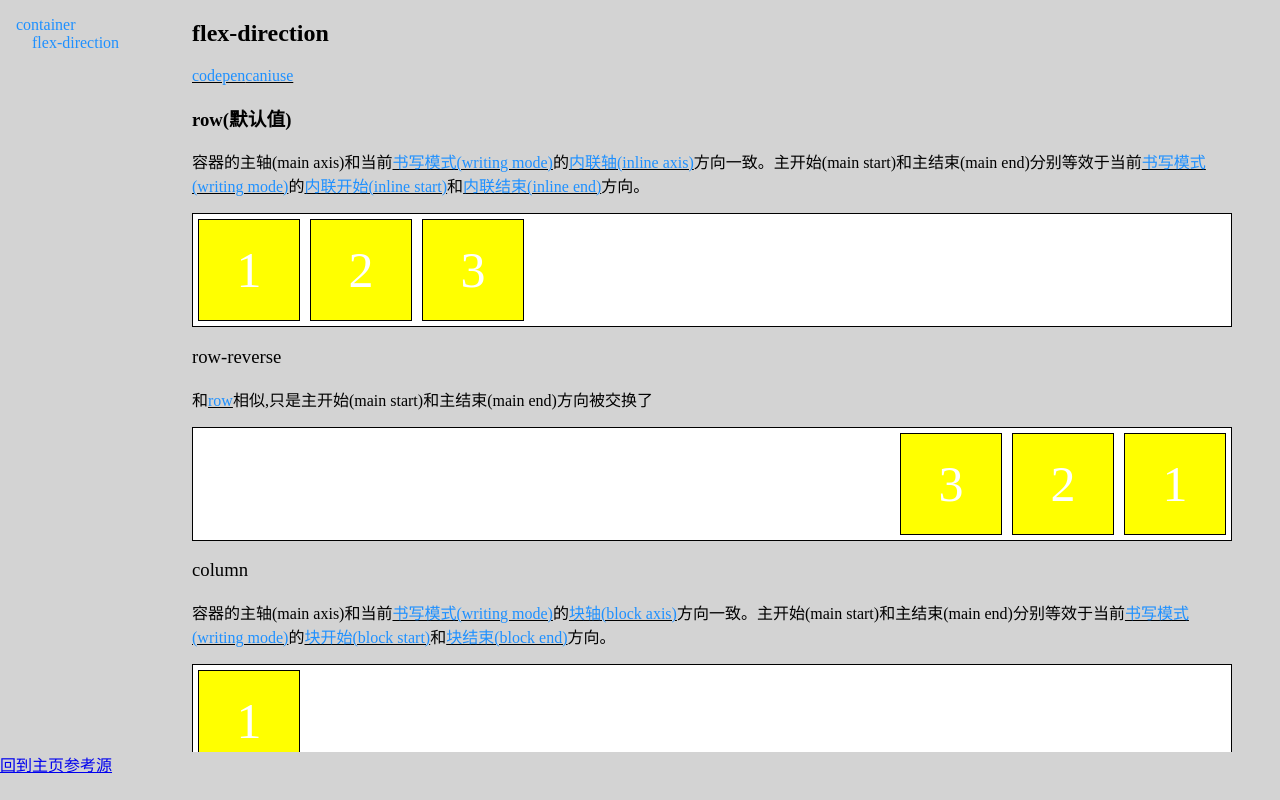
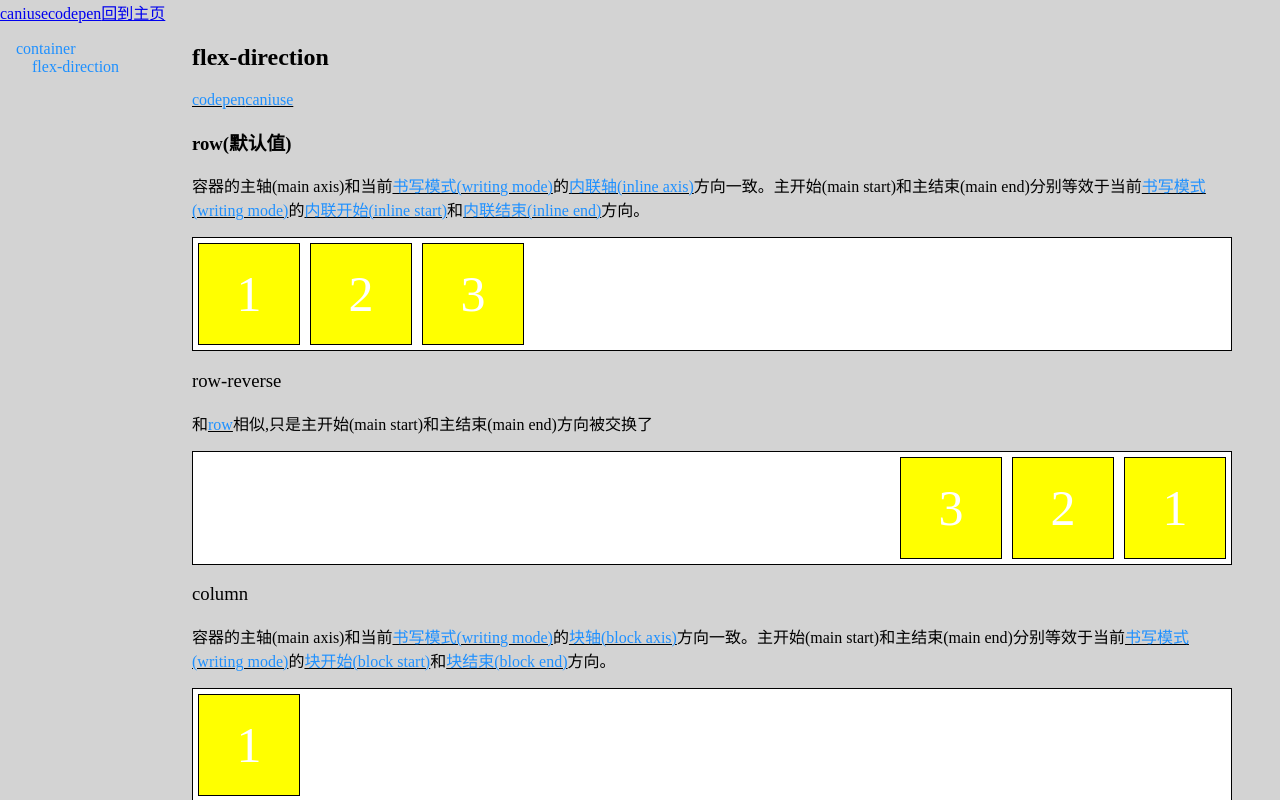
Before and after one commit to asurance/flex-tutorial, a Next.js app: page /properties/FlexDirection in a window 1280 px wide. Built offline with nearby package versions, Linux system fonts and the light colour scheme.

Commit message:
perf(link + nav): 调整显示

```diff
--- a/components/StyledLink.tsx
+++ b/components/ArticleLink.tsx
@@ -5,12 +5,14 @@ import { ReactElement, ReactNode } from 'react'
 
 type Props = {
     href: string;
+    keep?: boolean
     children?: ReactNode;
 }
 
-export default function StyledLink({
+export default function ArticleLink({
     href,
+    keep,
     children,
 }: Props): ReactElement {
-    return <Link href={href}><a target={href.startsWith('http') ? '_blank' : '_self'} className={styles.link}>{children}</a></Link>
+    return <Link href={href}><a target={keep ? '_self' : '_blank'} className={styles.link}>{children}</a></Link>
 }
--- a/components/Layout.tsx
+++ b/components/Layout.tsx
@@ -1,9 +1,8 @@
 import layoutStyles from '../styles/Layout.module.css'
 
 import Head from 'next/head'
+import { ReactElement, ReactNode } from 'react'
 import Link from 'next/link'
-import { useRouter } from 'next/router'
-import { ReactElement, ReactNode } from 'react'
 
 type Props = {
     children?: ReactNode;
@@ -14,7 +13,6 @@ const Layout = ({
     children,
     title,
 }: Readonly<Props>): ReactElement => {
-    const router = useRouter()
     return (<div id={layoutStyles.layout}>
         <Head>
             <title>{`${title ? `${title} | ` : ''}Flex布局手册`}</title>
@@ -22,12 +20,9 @@ const Layout = ({
             <meta name="viewport" content="initial-scale=1.0, width=device-width" />
         </Head>
         <main id={layoutStyles.main}>
+            <Link href="https://www.w3.org/TR/css-flexbox-1/">参考源</Link>
             {children}
         </main>
-        <footer id={layoutStyles.footer}>
-            {router.pathname === '/' ? null : <Link href="/">回到主页</Link>}
-            <Link href="https://www.w3.org/TR/css-flexbox-1/">参考源</Link>
-        </footer>
     </div >)
 }
 
--- a/components/LinkItem.tsx
+++ b/components/LinkItem.tsx
@@ -1,18 +1,18 @@
-import StyledLink from './StyledLink'
+import ArticleLink from './ArticleLink'
 
-export const WritingMode = <StyledLink href="https://www.w3.org/TR/css-writing-modes-4/#writing-mode">书写模式(writing mode)</StyledLink>
+export const WritingMode = <ArticleLink href="https://www.w3.org/TR/css-writing-modes-4/#writing-mode">书写模式(writing mode)</ArticleLink>
 
-export const InlineAxis = <StyledLink href="https://www.w3.org/TR/css-writing-modes-4/#inline-axis">内联轴(inline axis)</StyledLink>
+export const InlineAxis = <ArticleLink href="https://www.w3.org/TR/css-writing-modes-4/#inline-axis">内联轴(inline axis)</ArticleLink>
 
-export const InlineStart = <StyledLink href="https://www.w3.org/TR/css-writing-modes-4/#inline-start">内联开始(inline start)</StyledLink>
+export const InlineStart = <ArticleLink href="https://www.w3.org/TR/css-writing-modes-4/#inline-start">内联开始(inline start)</ArticleLink>
 
-export const InlineEnd = <StyledLink href="https://www.w3.org/TR/css-writing-modes-4/#inline-end">内联结束(inline end)</StyledLink>
+export const InlineEnd = <ArticleLink href="https://www.w3.org/TR/css-writing-modes-4/#inline-end">内联结束(inline end)</ArticleLink>
 
-export const BlockAxis = <StyledLink href="https://www.w3.org/TR/css-writing-modes-4/#block-axis">块轴(block axis)</StyledLink>
+export const BlockAxis = <ArticleLink href="https://www.w3.org/TR/css-writing-modes-4/#block-axis">块轴(block axis)</ArticleLink>
 
-export const BlockStart = <StyledLink href="https://www.w3.org/TR/css-writing-modes-4/#block-start">块开始(block start)</StyledLink>
+export const BlockStart = <ArticleLink href="https://www.w3.org/TR/css-writing-modes-4/#block-start">块开始(block start)</ArticleLink>
 
-export const BlockEnd = <StyledLink href="https://www.w3.org/TR/css-writing-modes-4/#block-end">块结束(block end)</StyledLink>
+export const BlockEnd = <ArticleLink href="https://www.w3.org/TR/css-writing-modes-4/#block-end">块结束(block end)</ArticleLink>
 
 export const MainAxis = '主轴(main axis)'
 
--- a/components/NavLink.tsx
+++ b/components/NavLink.tsx
@@ -2,7 +2,6 @@ import NavStyles from '../styles/Nav.module.css'
 
 import Link from 'next/link'
 import { ReactElement, ReactNode } from 'react'
-import { useRouter } from 'next/router'
 
 type Props = {
     href: string;
@@ -13,7 +12,5 @@ export default function NavLink({
     href,
     children,
 }: Readonly<Props>): ReactElement {
-    const router = useRouter()
-    console.log(router)
     return <Link href={href}><a className={NavStyles.link}>{children}</a></Link>
 }
--- a/components/PropertyLayout.tsx
+++ b/components/PropertyLayout.tsx
@@ -1,13 +1,15 @@
 import layoutStyles from '../styles/Layout.module.css'
 
 import type { ReactElement, ReactNode } from 'react'
-import Layout from './Layout'
 import PropertyNav from './PropertyNav'
 import { NavVO } from '../interfaces/NavVO'
+import Head from 'next/head'
+import Link from 'next/link'
 
 type Props = {
     children?: ReactNode;
     title?: string;
+    navs?: NavVO[];
 }
 
 const containers: NavVO[] = [
@@ -20,11 +22,23 @@ const containers: NavVO[] = [
 const PropertyLayout = ({
     children,
     title,
+    navs,
 }: Readonly<Props>): ReactElement => {
-    return <Layout title={title}>
-        <PropertyNav container={containers} />
-        <article id={layoutStyles.article}>{children}</article>
-    </Layout>
+    return (<div id={layoutStyles.layout}>
+        <Head>
+            <title>{`${title ? `${title} | ` : ''}Flex布局手册`}</title>
+            <meta charSet="utf-8" />
+            <meta name="viewport" content="initial-scale=1.0, width=device-width" />
+        </Head>
+        <header id={layoutStyles.header}>
+            {navs ? navs.map(vo => <Link key={vo.text} href={vo.link}>{vo.text}</Link>) : null}
+            <Link href="/">回到主页</Link>
+        </header>
+        <main id={layoutStyles.main}>
+            <PropertyNav container={containers} />
+            <article id={layoutStyles.article}>{children}</article>
+        </main>
+    </div >)
 }
 
 export default PropertyLayout
--- a/components/PropertyNav.tsx
+++ b/components/PropertyNav.tsx
@@ -11,7 +11,7 @@ type Props = {
 export default function PropertyNav({
     container,
 }: Readonly<Props>): ReactElement {
-    const navs = container.map(vo => <li key={vo.link}><NavLink href={`/properties/${vo.link}`}>{vo.text}</NavLink></li>)
+    const navs = container.map(vo => <li key={vo.text}><NavLink href={vo.link}>{vo.text}</NavLink></li>)
     return (<nav id={navStyles.nav}>
         <ul className={navStyles.ul}>
             <li>
--- a/pages/index.tsx
+++ b/pages/index.tsx
@@ -2,6 +2,7 @@ import Link from 'next/link'
 import Layout from '../components/Layout'
 
 const Home = (): JSX.Element => {
+
     return <Layout >
         <header><h1>Flex布局手册</h1></header>
         <Link href="/properties/FlexDirection">start</Link>
--- a/pages/properties/FlexDirection.tsx
+++ b/pages/properties/FlexDirection.tsx
@@ -4,17 +4,28 @@ import PropertyValue from '../../components/PropertyValue'
 import FlexContainer from '../../components/FlexContainer'
 import FlexItem from '../../components/FlexItem'
 import { BlockAxis, BlockEnd, BlockStart, InlineAxis, InlineEnd, InlineStart, MainAxis, MainEnd, MainStart, WritingMode } from '../../components/LinkItem'
-import StyledLink from '../../components/StyledLink'
+import ArticleLink from '../../components/ArticleLink'
+import { NavVO } from '../../interfaces/NavVO'
 
-const Row = <StyledLink href="/properties/FlexDirection#row">row</StyledLink>
-const Column = <StyledLink href="/properties/FlexDirection#column">column</StyledLink>
+const Row = <ArticleLink href="/properties/FlexDirection#row">row</ArticleLink>
+const Column = <ArticleLink href="/properties/FlexDirection#column">column</ArticleLink>
 
+const headNavs: NavVO[] = [
+    {
+        link: 'https://caniuse.com/?search=flex-direction',
+        text: 'caniuse'
+    },
+    {
+        link: 'https://codepen.io/asurance/pen/RwGeBjL',
+        text: 'codepen'
+    },
+]
 const FlexDirection = (): ReactElement => {
-    return <PropertyLayout title="flex-direciton">
+    return <PropertyLayout title="flex-direciton" navs={headNavs}>
         <header><h1>flex-direction</h1></header>
         <nav>
-            <StyledLink href="https://codepen.io/asurance/pen/RwGeBjL">codepen</StyledLink>
-            <StyledLink href="https://caniuse.com/?search=flex-direction">caniuse</StyledLink>
+            <ArticleLink href="https://codepen.io/asurance/pen/RwGeBjL">codepen</ArticleLink>
+            <ArticleLink href="https://caniuse.com/?search=flex-direction">caniuse</ArticleLink>
         </nav>
         <PropertyValue value="row" isDefault  >
             <p>容器的{MainAxis}和当前{WritingMode}的{InlineAxis}方向一致。{MainStart}和{MainEnd}分别等效于当前{WritingMode}的{InlineStart}和{InlineEnd}方向。</p>
--- a/styles/Layout.module.css
+++ b/styles/Layout.module.css
@@ -4,9 +4,8 @@
     flex-direction: column;
 }
 
-#footer {
+#header {
     flex: none;
-    height: 3em
 }
 
 #main {
```
